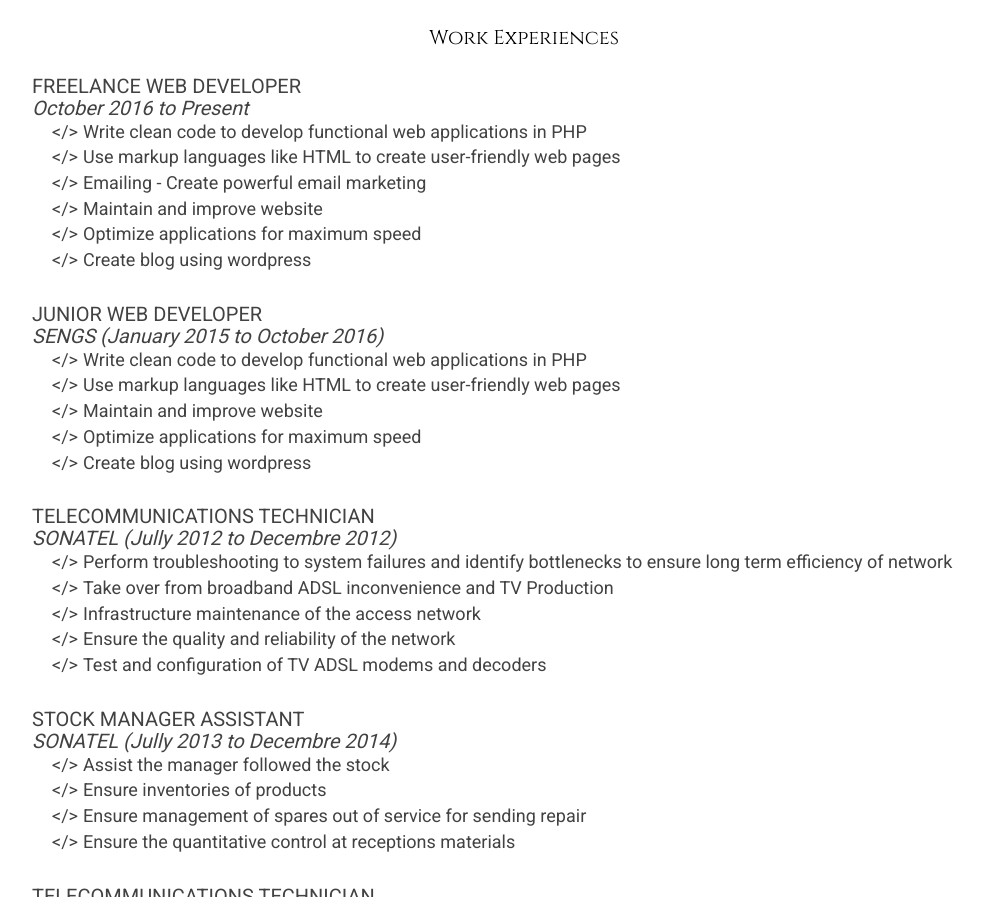
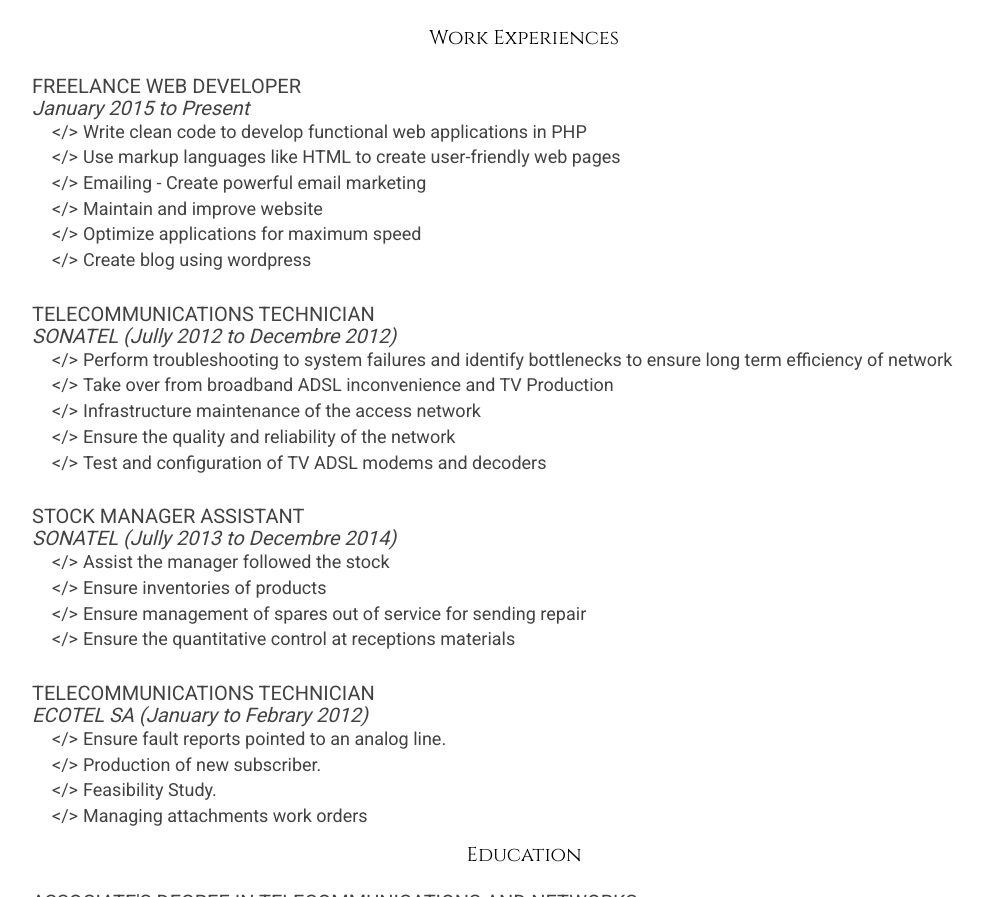
Before and after one commit to diopabou/diopabou.github.io, a website: page about.html in a window 1280 px wide. Shown: the part 1033-1930 px from the top of the page, without its empty margins (116-1100 px from the left). Drawn offline with nearby package versions, Linux system fonts and the light colour scheme.

Commit message:
Some refactoring in the about page

```diff
--- a/about.html
+++ b/about.html
@@ -77,7 +77,7 @@
       <h2 class="title__section">Work Experiences</h2>
       <div class="experience">
         <h2 class="job__title">Freelance Web Developer</h2>
-        <h2 class="job__company__name">October 2016 to Present</h2>
+        <h2 class="job__company__name">January 2015 to Present</h2>
         <ul class="job__task">
           <li>Write clean code to develop functional web applications in PHP</li>
           <li>Use markup languages like HTML to create user-friendly web pages</li>
@@ -85,18 +85,6 @@
           <li>Maintain and improve website</li>
           <li>Optimize applications for maximum speed</li>
           <li>Create blog using wordpress</li>
-        </ul>
-      </div>
-      <div class="experience">
-        <h2 class="job__title">Junior Web Developer</h2>
-        <h2 class="job__company__name">SENGS (January 2015 to October 2016)</h2>
-        <ul class="job__task">
-          <li>Write clean code to develop functional web applications in PHP</li>
-          <li>Use markup languages like HTML to create user-friendly web pages</li>
-          <li>Maintain and improve website</li>
-          <li>Optimize applications for maximum speed</li>
-          <li>Create blog using wordpress</li>
-
         </ul>
       </div>
       <div class="experience">
```
